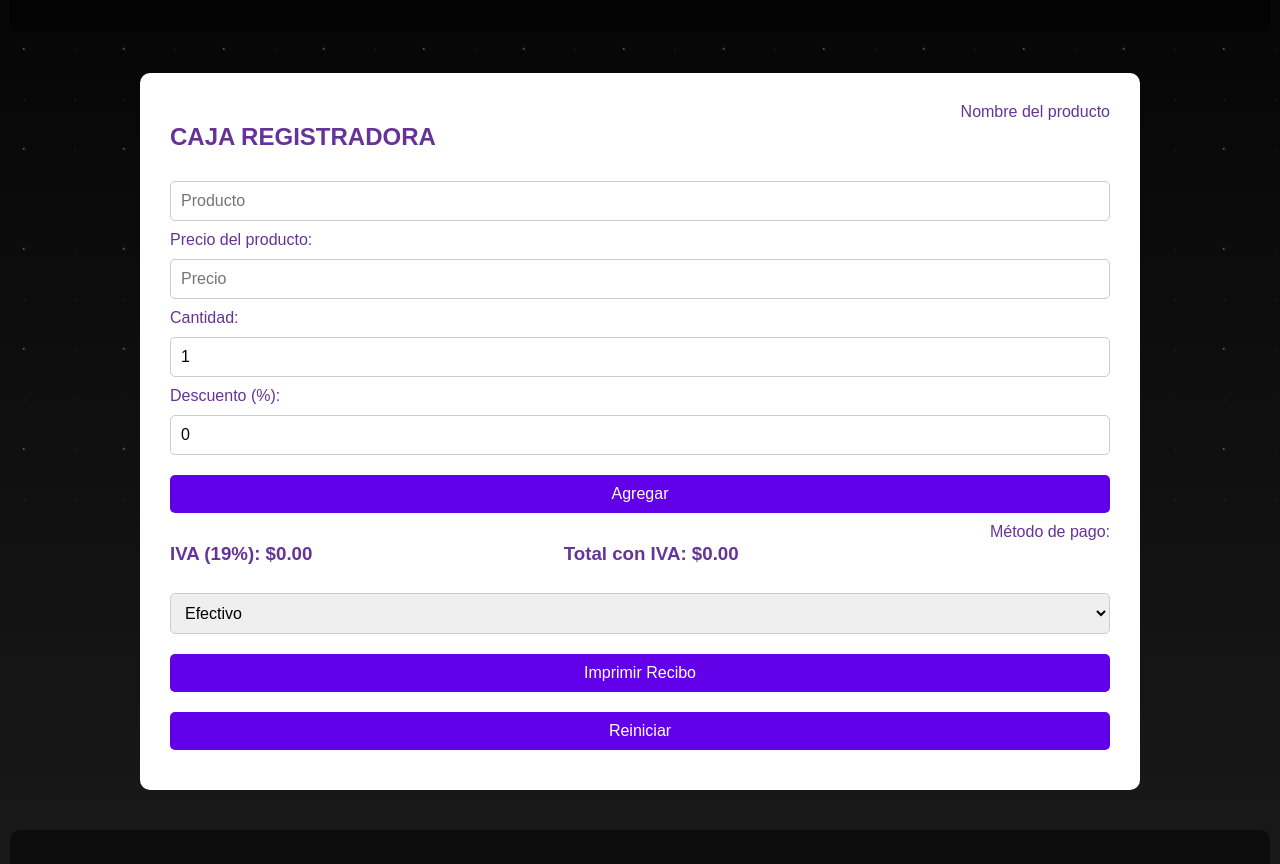
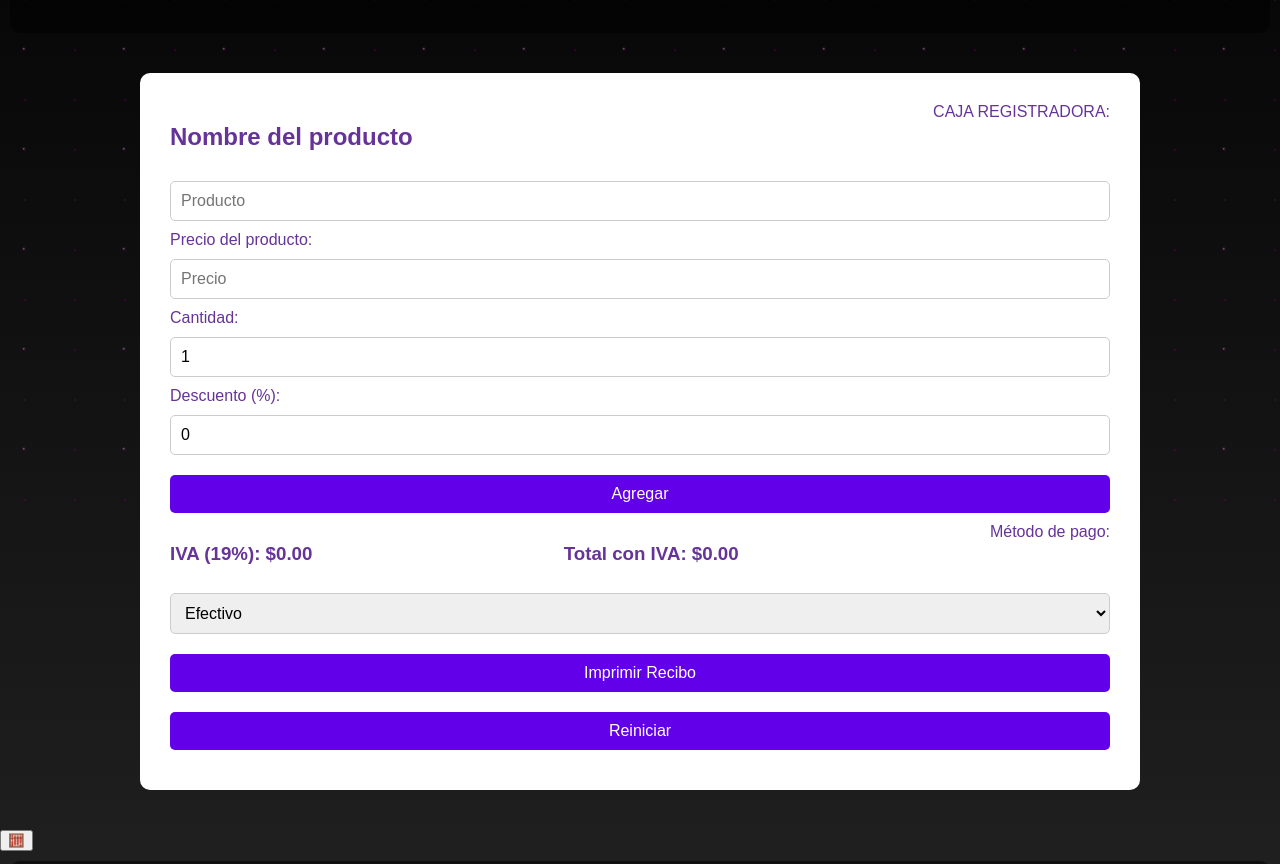
Before and after one commit to greeyd-bite/Calculadora, a plain HTML site: page index.html in a window 1280 px wide. Shown: the part 275-1139 px from the top of the page. Drawn offline with Linux system fonts and the light colour scheme.

Commit message:
Update index.html

```diff
--- a/index.html
+++ b/index.html
@@ -26,8 +26,8 @@
 
     <!-- Caja Registradora (Ahora va primero) -->
     <section id="registradora" class="fade-in registradora">
-        <h2>CAJA REGISTRADORA</h2>
-        <label>Nombre del producto</label>
+        <h2>Nombre del producto</h2>
+        <label>CAJA REGISTRADORA:</label>
         <input type="text" id="nombreProducto" placeholder="Producto">
         <label>Precio del producto:</label>
         <input type="number" id="precioProducto" placeholder="Precio">
@@ -51,11 +51,10 @@
         <button onclick="reiniciarCaja()">Reiniciar</button>
     </section>
 
+    <button id="toggleCalculadora" class="boton-flotante" onclick="alternarCalculadora()" title="Mostrar/Ocultar Calculadora">🧮</button>
 
-
-
-    <!-- Calculadora -->
-    <section class="fade-in">
+    <!-- Calculadora (oculta por defecto) -->
+    <section id="calculadora" class="fade-in" style="display: none;">
         <h2>Calculadora</h2>
         <div class="calculadora">
             <input type="text" id="resultado" readonly>
@@ -135,6 +134,9 @@
         }
 
         document.addEventListener('keydown', function (event) {
+            const tag = event.target.tagName.toLowerCase();
+            if (tag === 'input' || tag === 'textarea') return; // Ignora teclas si estás escribiendo
+
             const key = event.key;
             const validKeys = '0123456789+-*/.'.split('');
 
@@ -215,6 +217,14 @@
             document.getElementById("ivaValor").textContent = "0.00";
             document.getElementById("total").textContent = "0.00";
         }
+
+        // Mostrar/Ocultar Calculadora
+        function alternarCalculadora() {
+            const calculadora = document.getElementById("calculadora");
+            if (calculadora) {
+                calculadora.style.display = (calculadora.style.display === "none" || calculadora.style.display === "") ? "block" : "none";
+            }
+        }
     </script>
 
 </body>
```
